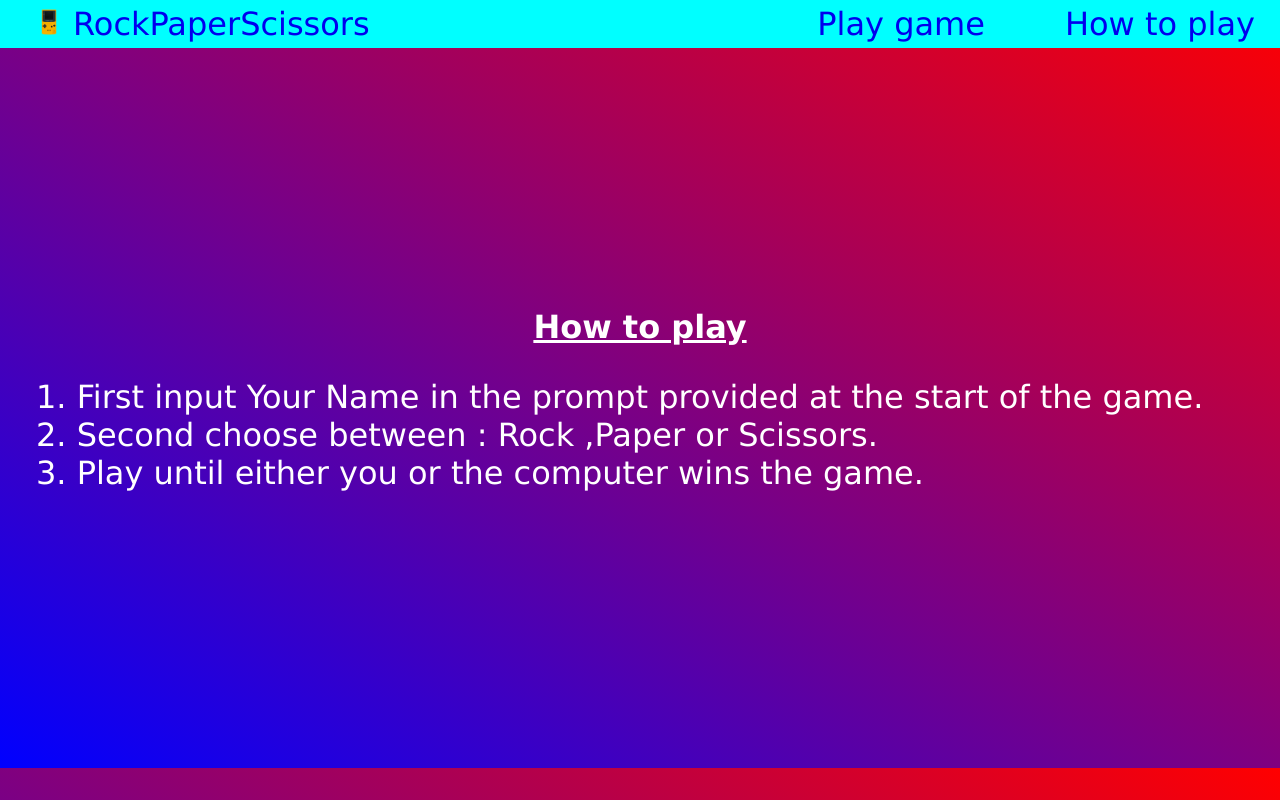
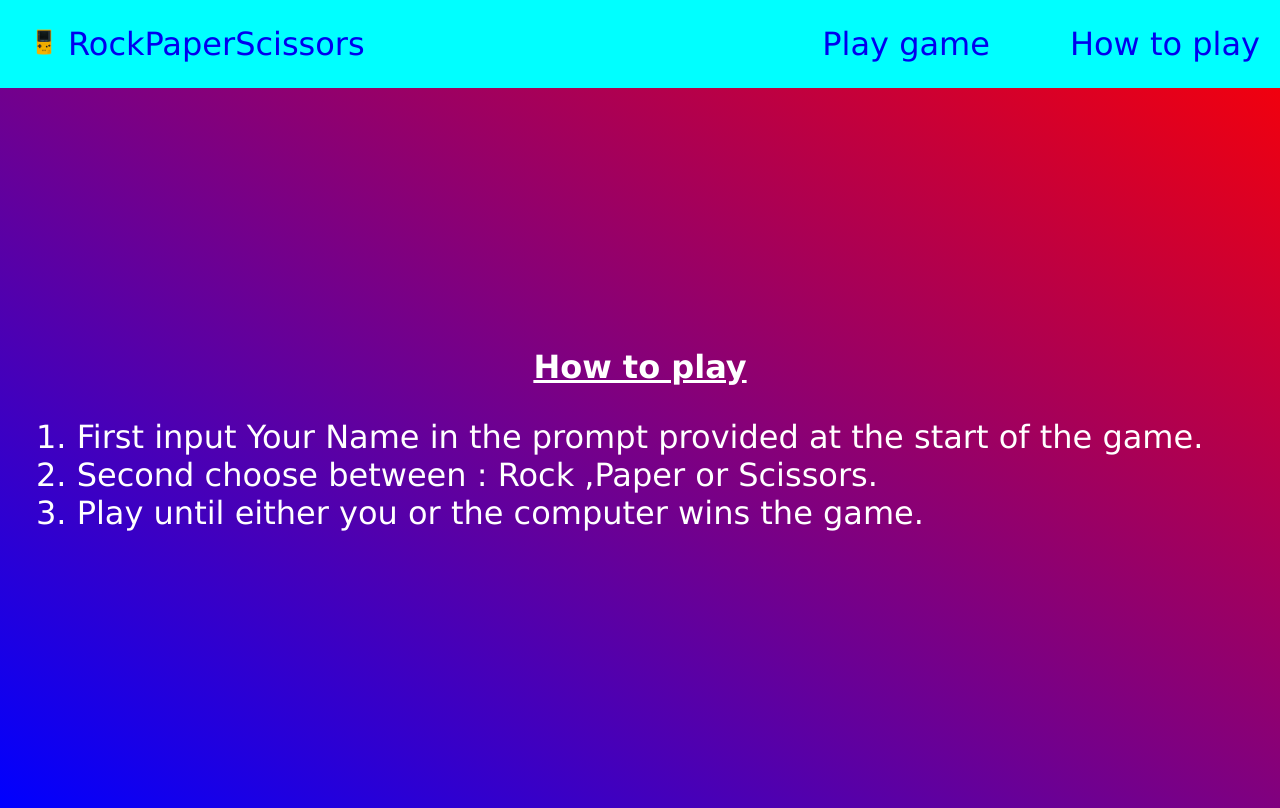
Before and after one commit to tricyvic/rock-paper-scissor-Odin, a plain HTML site: page howTo.html in a window 1280 px wide. Drawn offline with Linux system fonts and the light colour scheme.

Commit message:
add padding navbar

```diff
--- a/style.css
+++ b/style.css
@@ -13,8 +13,7 @@ nav{
     align-items: center;
     background-color: aqua;
     margin: 0;
-    padding-left: 25px;
-    padding-right: 25px;
+    padding: 20px;
 }
 nav ul{
     display: flex;
```
